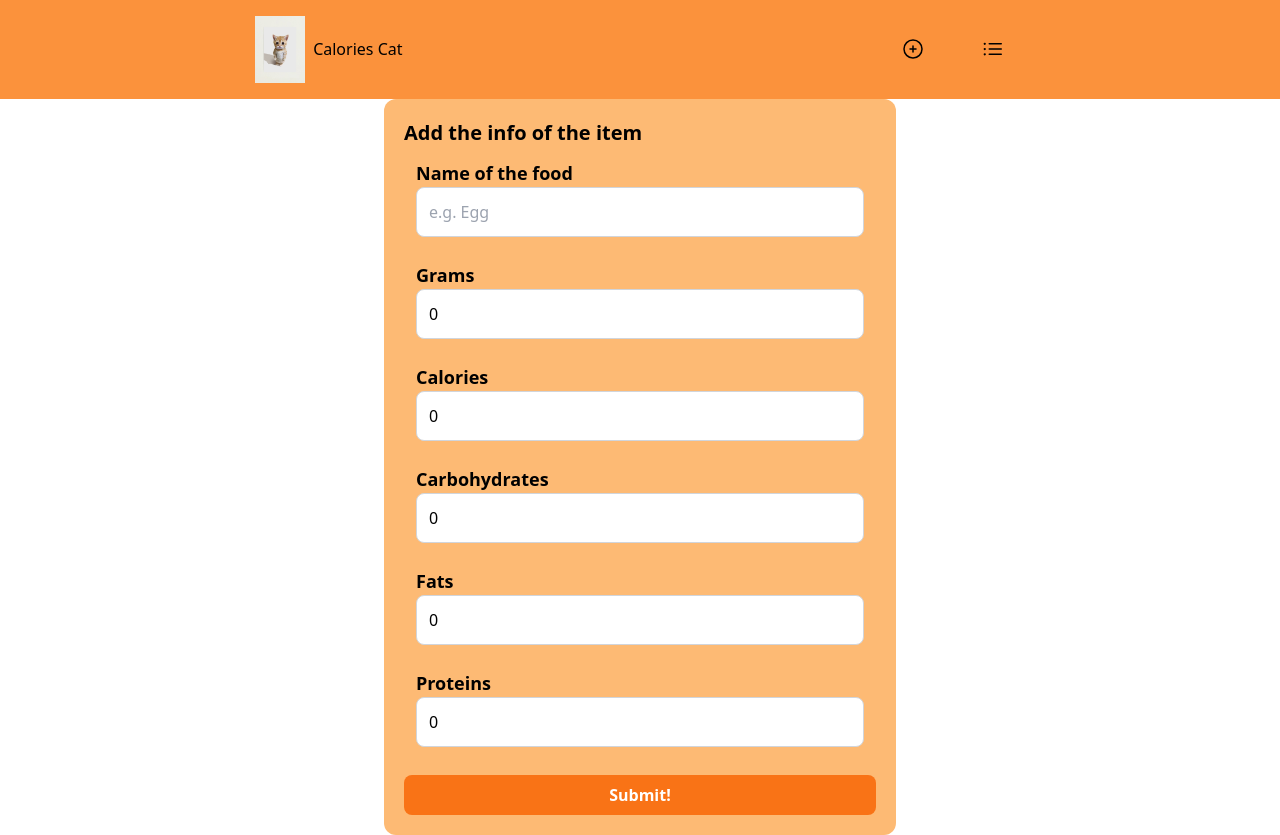
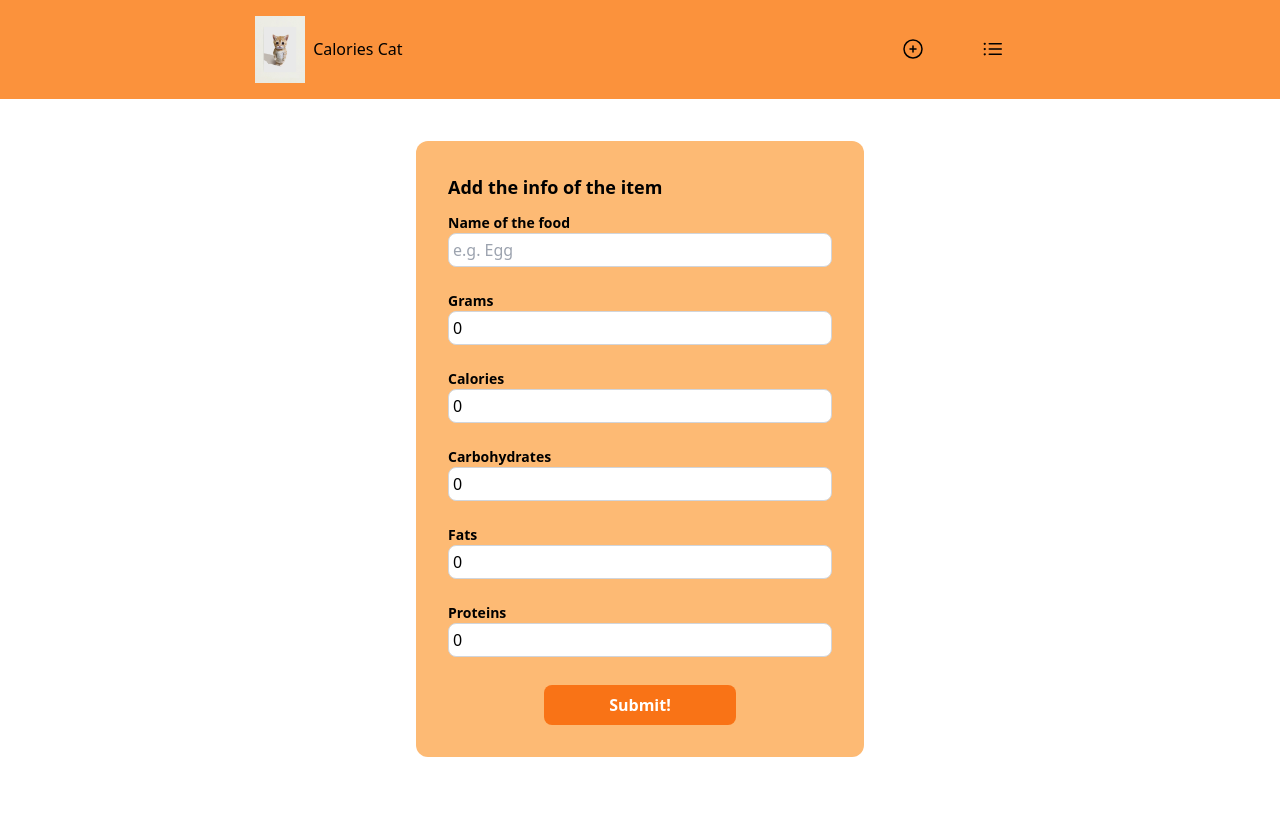
Before and after one commit to EduardoJRP/NutriTrack, a Next.js app: page /addItem in a window 1280 px wide. After the commit the page ends 800 px from the top, so only its background shows below. Built offline with nearby package versions, Linux system fonts and the light colour scheme.

Commit message:
fix: changed AddItemForm size for sm screens

```diff
--- a/app/components/AddItemForm.tsx
+++ b/app/components/AddItemForm.tsx
@@ -61,79 +61,79 @@ export default function AddItemForm() {
   };
 
   return (
-    <div className="bg-orange-300 rounded-xl p-5 max-w-lg w-full">
-      <h1 className="text-xl font-bold">Add the info of the item</h1>
+    <div className="bg-orange-300 rounded-xl p-5 sm:p-8 max-w-lg sm:max-w-md w-full sm:h-auto sm:m-10">
+      <h1 className="text-xl sm:text-lg font-bold">Add the info of the item</h1>
       <div className="flex flex-col w-full">
-        <label className="flex flex-col w-full p-3">
-          <span className="font-semibold text-lg">Name of the food</span>
+        <label className="flex flex-col w-full p-3 sm:px-0">
+          <span className="font-semibold text-lg sm:text-sm">Name of the food</span>
           <input
             name="name"
             type="text"
             placeholder="e.g. Egg"
             value={itemData.name}
             onChange={handleChange}
-            className="border border-gray-300 rounded-lg p-3 focus:outline-none focus:ring-2 focus:ring-orange-500"
+            className="border border-gray-300 rounded-lg p-3 sm:p-1 focus:outline-none focus:ring-2 focus:ring-orange-500"
           />
         </label>
-        <label className="flex flex-col w-full p-3">
-          <span className="font-semibold text-lg">Grams</span>
+        <label className="flex flex-col w-full p-3 sm:px-0">
+          <span className="font-semibold text-lg sm:text-sm">Grams</span>
           <input
             name="quantity"
             type="number"
             placeholder="100"
             value={itemData.quantity}
             onChange={handleChange}
-            className="no-arrows border border-gray-300 rounded-lg p-3 focus:outline-none focus:ring-2 focus:ring-orange-500"
+            className="no-arrows border border-gray-300 rounded-lg p-3 sm:p-1 focus:outline-none focus:ring-2 focus:ring-orange-500"
           />
         </label>
-        <label className="flex flex-col w-full p-3">
-          <span className="font-semibold text-lg">Calories</span>
+        <label className="flex flex-col w-full p-3 sm:px-0">
+          <span className="font-semibold text-lg sm:text-sm">Calories</span>
           <input
             name="calories"
             type="number"
             placeholder="200"
             value={itemData.calories}
             onChange={handleChange}
-            className="no-arrows border border-gray-300 rounded-lg p-3 focus:outline-none focus:ring-2 focus:ring-orange-500"
+            className="no-arrows border border-gray-300 rounded-lg p-3 sm:p-1 focus:outline-none focus:ring-2 focus:ring-orange-500"
           />
         </label>
-        <label className="flex flex-col w-full p-3">
-          <span className="font-semibold text-lg">Carbohydrates</span>
+        <label className="flex flex-col w-full p-3 sm:px-0">
+          <span className="font-semibold text-lg sm:text-sm">Carbohydrates</span>
           <input
             name="carbohydrates"
             type="number"
             placeholder="18.1"
             value={itemData.carbohydrates}
             onChange={handleChange}
-            className="no-arrows border border-gray-300 rounded-lg p-3 focus:outline-none focus:ring-2 focus:ring-orange-500"
+            className="no-arrows border border-gray-300 rounded-lg p-3 sm:p-1 focus:outline-none focus:ring-2 focus:ring-orange-500"
           />
         </label>
-        <label className="flex flex-col w-full p-3">
-          <span className="font-semibold text-lg">Fats</span>
+        <label className="flex flex-col w-full p-3 sm:px-0">
+          <span className="font-semibold text-lg sm:text-sm">Fats</span>
           <input
             name="fats"
             type="number"
             placeholder="18.1"
             value={itemData.fats}
             onChange={handleChange}
-            className="no-arrows border border-gray-300 rounded-lg p-3 focus:outline-none focus:ring-2 focus:ring-orange-500"
+            className="no-arrows border border-gray-300 rounded-lg p-3 sm:p-1 focus:outline-none focus:ring-2 focus:ring-orange-500"
           />
         </label>
-        <label className="flex flex-col w-full p-3">
-          <span className="font-semibold text-lg">Proteins</span>
+        <label className="flex flex-col w-full p-3 sm:px-0">
+          <span className="font-semibold text-lg sm:text-sm">Proteins</span>
           <input
             name="proteins"
             type="number"
             placeholder="18.1"
             value={itemData.proteins}
             onChange={handleChange}
-            className="no-arrows border border-gray-300 rounded-lg p-3 focus:outline-none focus:ring-2 focus:ring-orange-500"
+            className="no-arrows border border-gray-300 rounded-lg p-3 sm:p-1 focus:outline-none focus:ring-2 focus:ring-orange-500"
           />
         </label>
         <button
           type="submit"
           onClick={handleSubmit}
-          className="w-full bg-orange-500 text-white font-semibold rounded-lg py-2 px-4 mt-4 hover:bg-orange-600 transition-all"
+          className="w-48 self-center bg-orange-500 text-white font-semibold rounded-lg py-2 px-4 mt-4 hover:bg-orange-600 transition-all"
         >
           Submit!
         </button>
```
